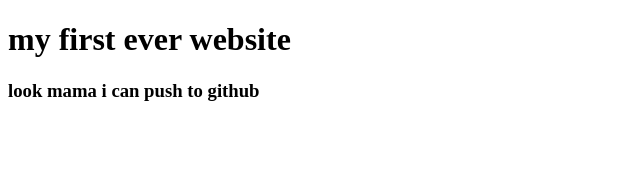
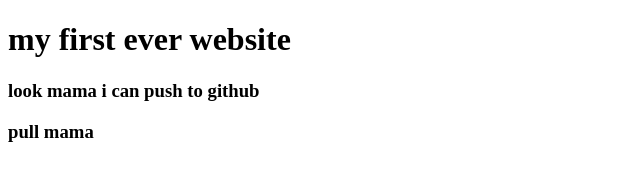
Before and after one commit to Bhupratim715/my-first-website, a plain HTML site: page index.html in a window 1280 px wide. Shown: the whole page, without its empty margins (0-640 px from the left). Drawn offline with Linux system fonts and the light colour scheme.

Commit message:
Update index.html

```diff
--- a/index.html
+++ b/index.html
@@ -9,5 +9,6 @@
 <body>
     <h1>my first ever website</h1>
     <h3>look mama i can push to github</h3>
+    <h3>pull mama</h3>
 </body>
 </html>
```
